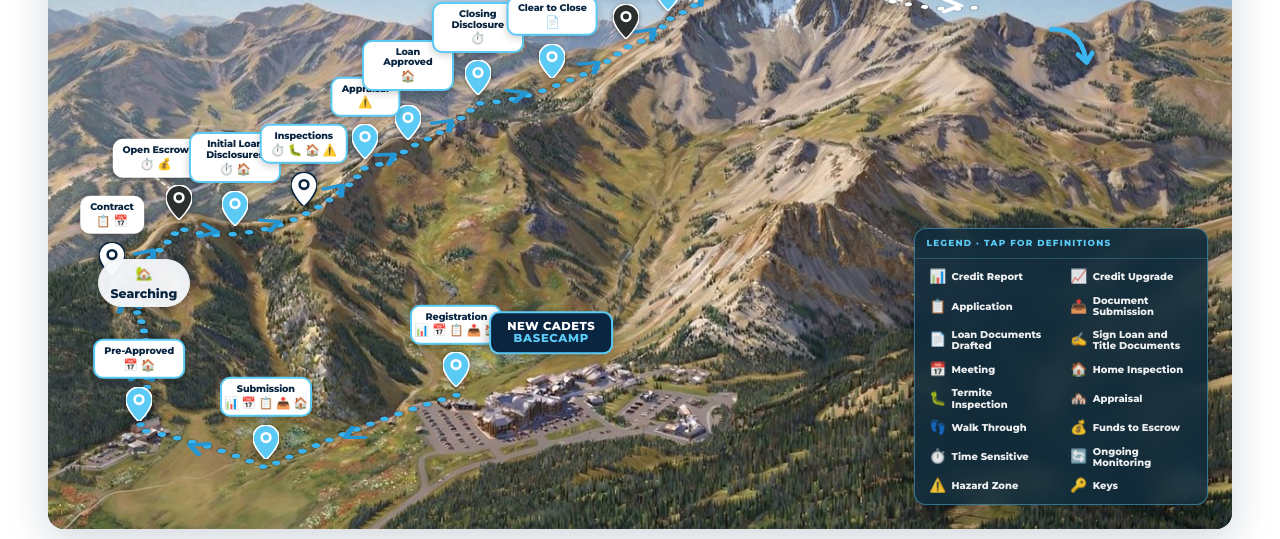
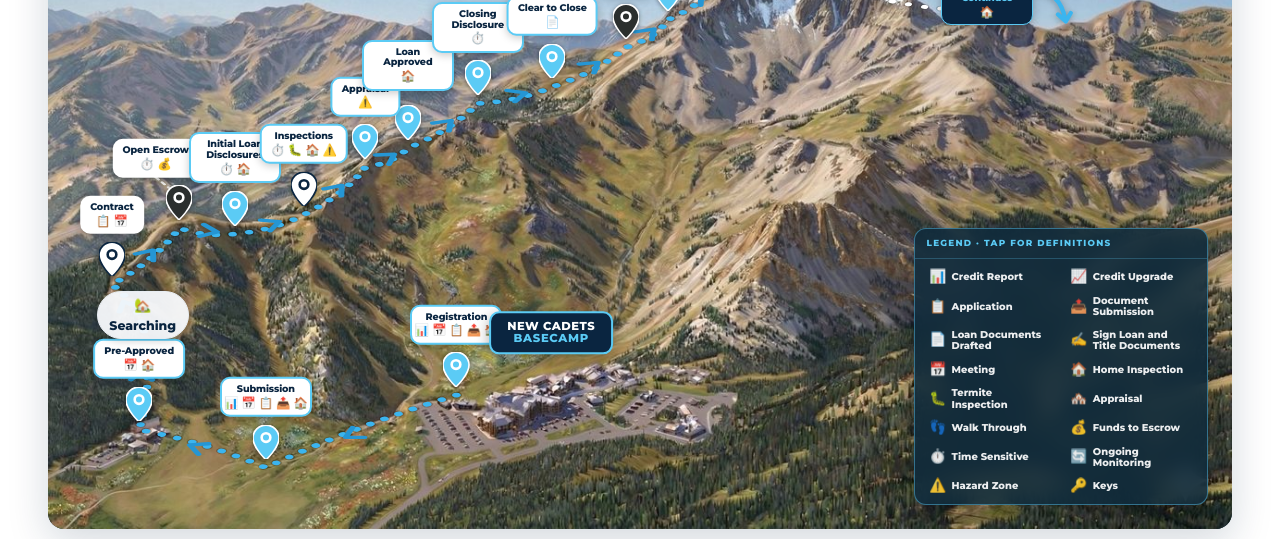
Before and after one commit to darynfillis/darynfillis-website, a website: page journey-v2.html in a window 1280 px wide. Shown: the part 676-1215 px from the top of the page. Drawn offline with Linux system fonts and the light colour scheme.

Commit message:
Add files via upload

```diff
--- a/journey-v2.html
+++ b/journey-v2.html
@@ -1472,12 +1472,13 @@ html{-webkit-text-size-adjust:100%;}
 .map-basecamp-bot { display: block; font-weight: 800; font-size: 0.72rem; letter-spacing: 0.06em; color: var(--blue); line-height: 1.1; }
 .map-inner[style*="scale"] .map-basecamp { transform: translate(-50%,-50%) scale(0.6); }
 
-/* Curved "journey continues" arrow — sits just right of the final card, close to it */
+/* Curved "journey continues" arrow — positioned to match the artwork:
+   detected at center (84.6, 21.3), just right of the Journey Continues card. */
 .map-journey-arrow {
   position: absolute;
-  left: 84.5%;
-  top: 24%;
-  width: 4%;
+  left: 83.0%;
+  top: 18.5%;
+  width: 3.6%;
   z-index: 5;
   pointer-events: none;
   color: #3bb5ef;
@@ -2315,8 +2316,8 @@ const stages = [
     pin_y: null,
     border: "pill",
     mapEmojis: [],
-    cardOffsetX: 0.0,
-    cardOffsetY: 4.0
+    cardOffsetX: -0.1,
+    cardOffsetY: 8.9
   },
   {
     num: 5,
@@ -2761,7 +2762,7 @@ const stages = [
     border: "navy",
     mapEmojis: ["home-inspection"],
     cardOffsetX: 0.0,
-    cardOffsetY: 4.5
+    cardOffsetY: 10.5
   }
 ];
 
```
